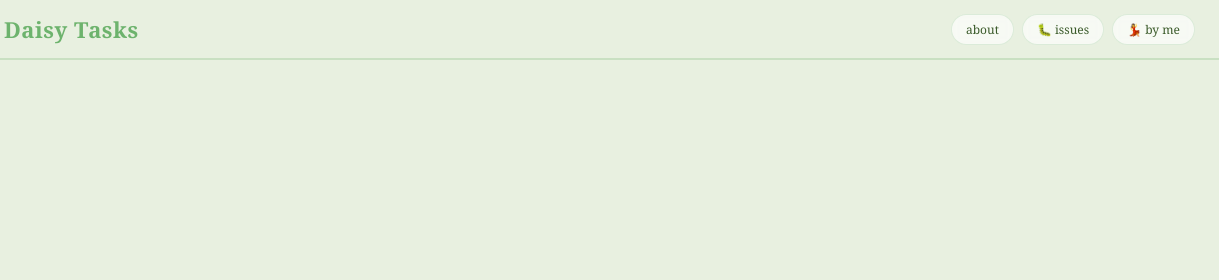
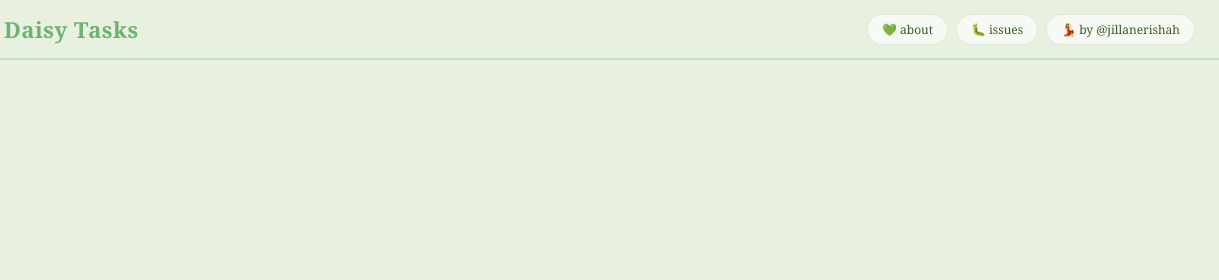
Before and after one commit to jillanerishah-ciid/DaisyTasks, a browser extension: page index.html in a window 1280 px wide. Shown: the top 280 px of the page, 61-1280 px from the left. Drawn offline with Linux system fonts and the light colour scheme.

Commit message:
update: change 'by me' to 'by @jillanerishah' and add heart emoji to about

```diff
--- a/index.html
+++ b/index.html
@@ -746,9 +746,9 @@
     </div>
     <div class="gdn-header-spacer"></div>
     <div class="gdn-header-btns">
-      <button class="gdn-header-btn" id="gdn-about-btn" onclick="document.getElementById('gdn-about-modal').classList.add('gdn-modal-open')">about</button>
+      <button class="gdn-header-btn" id="gdn-about-btn" onclick="document.getElementById('gdn-about-modal').classList.add('gdn-modal-open')">💚 about</button>
       <button class="gdn-header-btn" onclick="window.open('https://github.com/jillanerishah-ciid/DaisyTasks/issues', '_blank')" title="bug reports">🐛 issues</button>
-      <button class="gdn-header-btn" onclick="window.open('https://www.jillanerishah.com', '_blank')" title="by Jill Aneri Shah">💃 by me</button>
+      <button class="gdn-header-btn" onclick="window.open('https://www.jillanerishah.com', '_blank')" title="by Jill Aneri Shah">💃 by @jillanerishah</button>
     </div>
   </div>
   <div id="gdn-root"></div>
```
